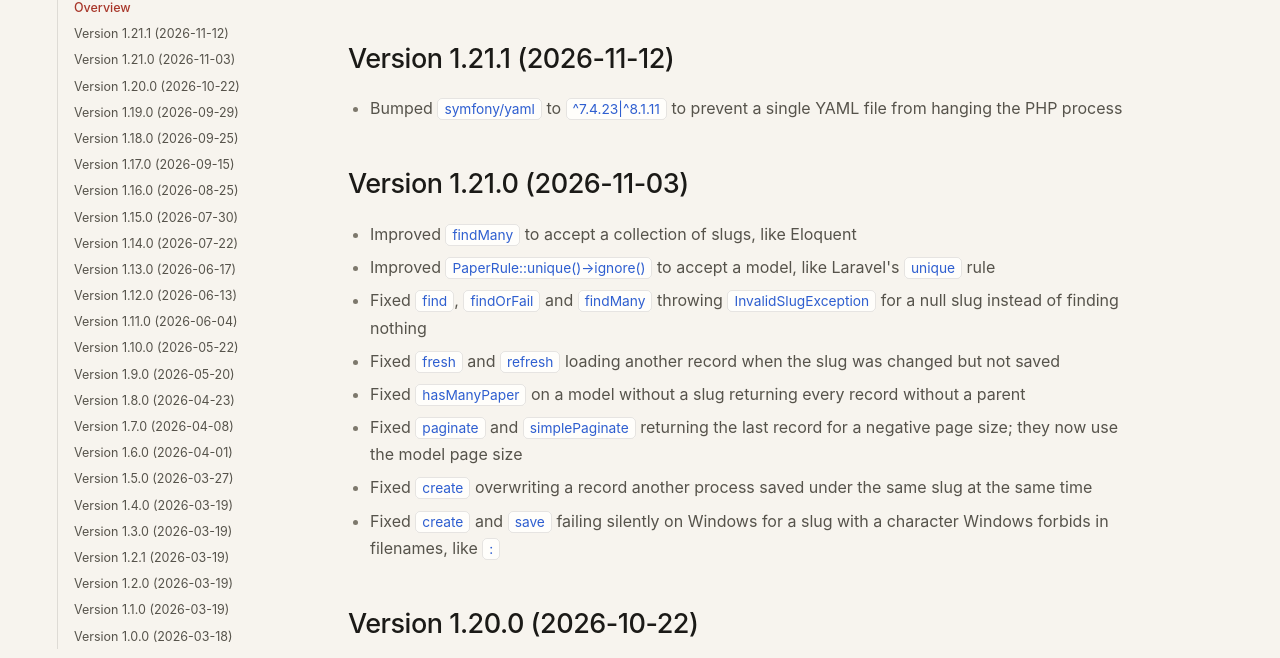
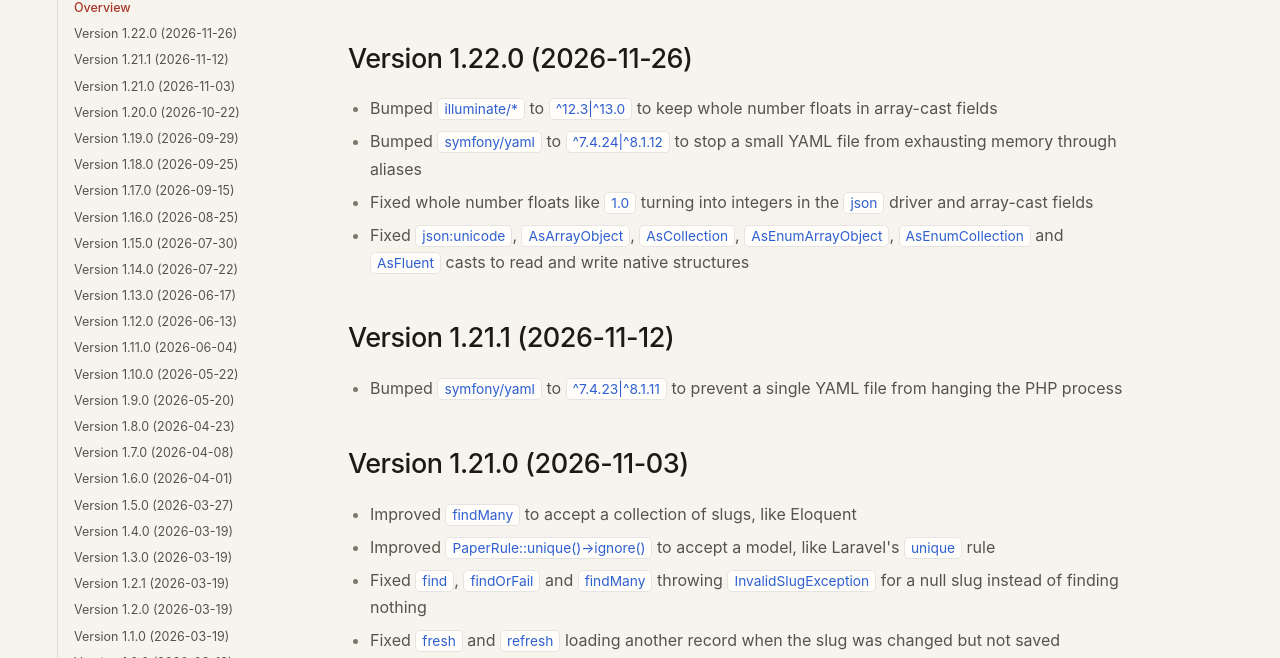
Before and after one commit to JacobJoergensen/laravel-paper.com, an Astro site: page /docs/changelog in a window 1280 px wide. Shown: the part 122-780 px from the top of the page. Built offline with nearby package versions, Linux system fonts and the light colour scheme; Astro itself is replaced by a stand-in of ours; some packages are replaced by stand-ins of ours.

Commit message:
Update 1.22.0

````diff
--- a/src/content/docs/changelog.mdx
+++ b/src/content/docs/changelog.mdx
@@ -4,6 +4,13 @@ description: Every released version of Laravel Paper, newest first.
 group: Reference
 order: 130
 ---
+
+## Version 1.22.0 (2026-11-26)
+
+- Bumped `illuminate/*` to `^12.3|^13.0` to keep whole number floats in array-cast fields
+- Bumped `symfony/yaml` to `^7.4.24|^8.1.12` to stop a small YAML file from exhausting memory through aliases
+- Fixed whole number floats like `1.0` turning into integers in the `json` driver and array-cast fields
+- Fixed `json:unicode`, `AsArrayObject`, `AsCollection`, `AsEnumArrayObject`, `AsEnumCollection` and `AsFluent` casts to read and write native structures
 
 ## Version 1.21.1 (2026-11-12)
 
--- a/src/content/docs/defining-models.mdx
+++ b/src/content/docs/defining-models.mdx
@@ -135,5 +135,6 @@ protected $casts = [
 ];
 ```
 
-An `array`, `json`, `object` or `collection` cast is written back as real YAML or JSON structure,
-not as an encoded string.
+An `array`, `json`, `json:unicode`, `object` or `collection` cast is written back as real YAML or
+JSON structure, not as an encoded string. The same goes for `AsArrayObject`, `AsCollection`,
+`AsEnumArrayObject`, `AsEnumCollection` and `AsFluent`.
````
